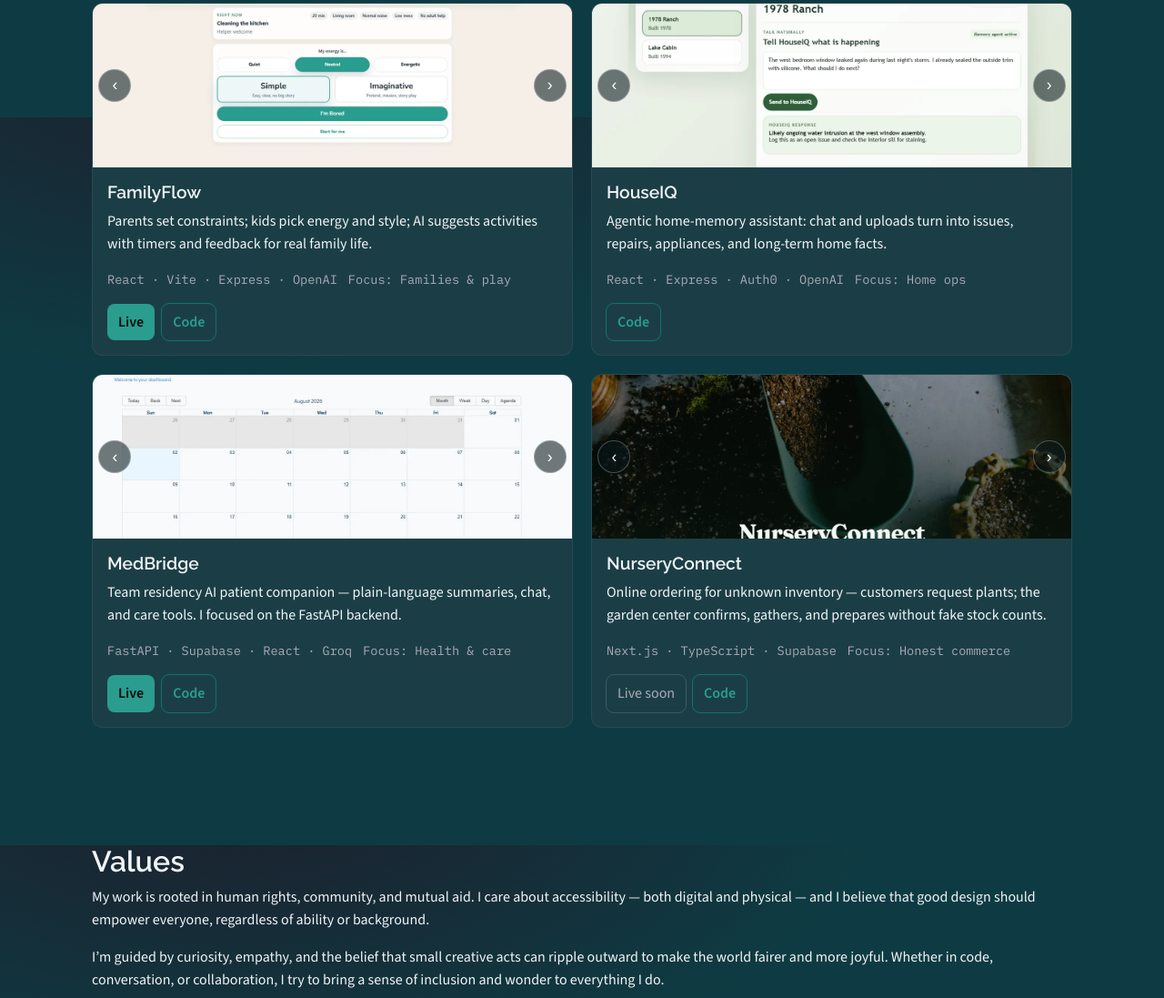
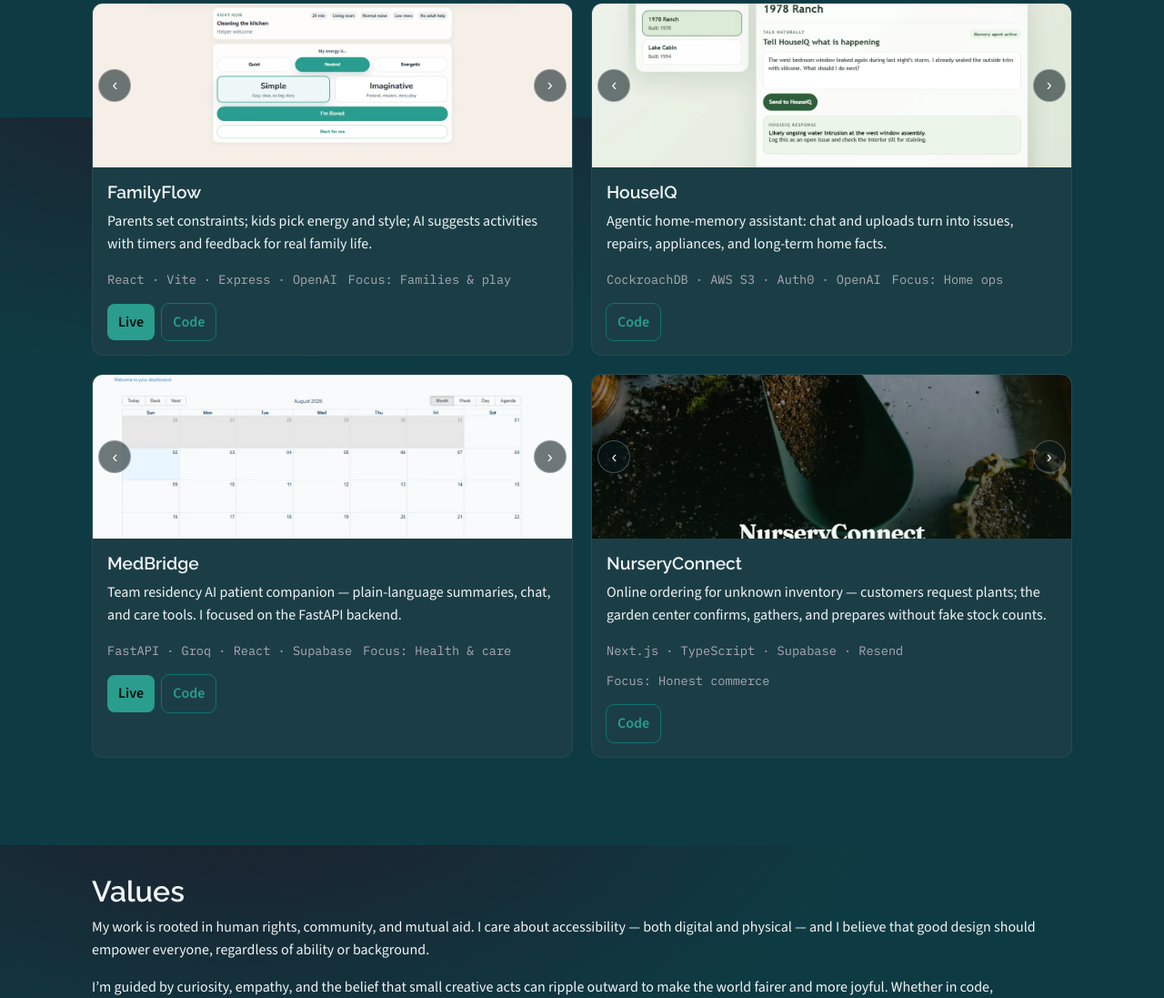
Before and after one commit to kylebabington/kylebabington.github.io, a plain HTML site: page index.html in a window 1280 px wide. Shown: the part 1471-2568 px from the top of the page at 91% size. Drawn offline with nearby package versions, Linux system fonts and the light colour scheme.

Commit message:
Update project metadata in index.html to reflect technology stack changes. Replace technologies in project descriptions for improved accuracy and clarity.

```diff
--- a/index.html
+++ b/index.html
@@ -290,7 +290,7 @@
                   issues, repairs, appliances, and long-term home facts.
                 </p>
                 <ul class="meta">
-                  <li>React · Express · Auth0 · OpenAI</li>
+                  <li>CockroachDB · AWS S3 · Auth0 · OpenAI</li>
                   <li>Focus: Home ops</li>
                 </ul>
                 <div class="actions">
@@ -371,7 +371,7 @@
                   chat, and care tools. I focused on the FastAPI backend.
                 </p>
                 <ul class="meta">
-                  <li>FastAPI · Supabase · React · Groq</li>
+                  <li>FastAPI · Groq · React · Supabase</li>
                   <li>Focus: Health &amp; care</li>
                 </ul>
                 <div class="actions">
@@ -460,13 +460,10 @@
                   without fake stock counts.
                 </p>
                 <ul class="meta">
-                  <li>Next.js · TypeScript · Supabase</li>
+                  <li>Next.js · TypeScript · Supabase · Resend</li>
                   <li>Focus: Honest commerce</li>
                 </ul>
                 <div class="actions">
-                  <span class="btn btn--sm btn--muted" title="Live demo coming soon"
-                    >Live soon</span
-                  >
                   <a
                     class="btn btn--sm btn--ghost"
                     href="https://github.com/kylebabington/mock-garden-center"
```
